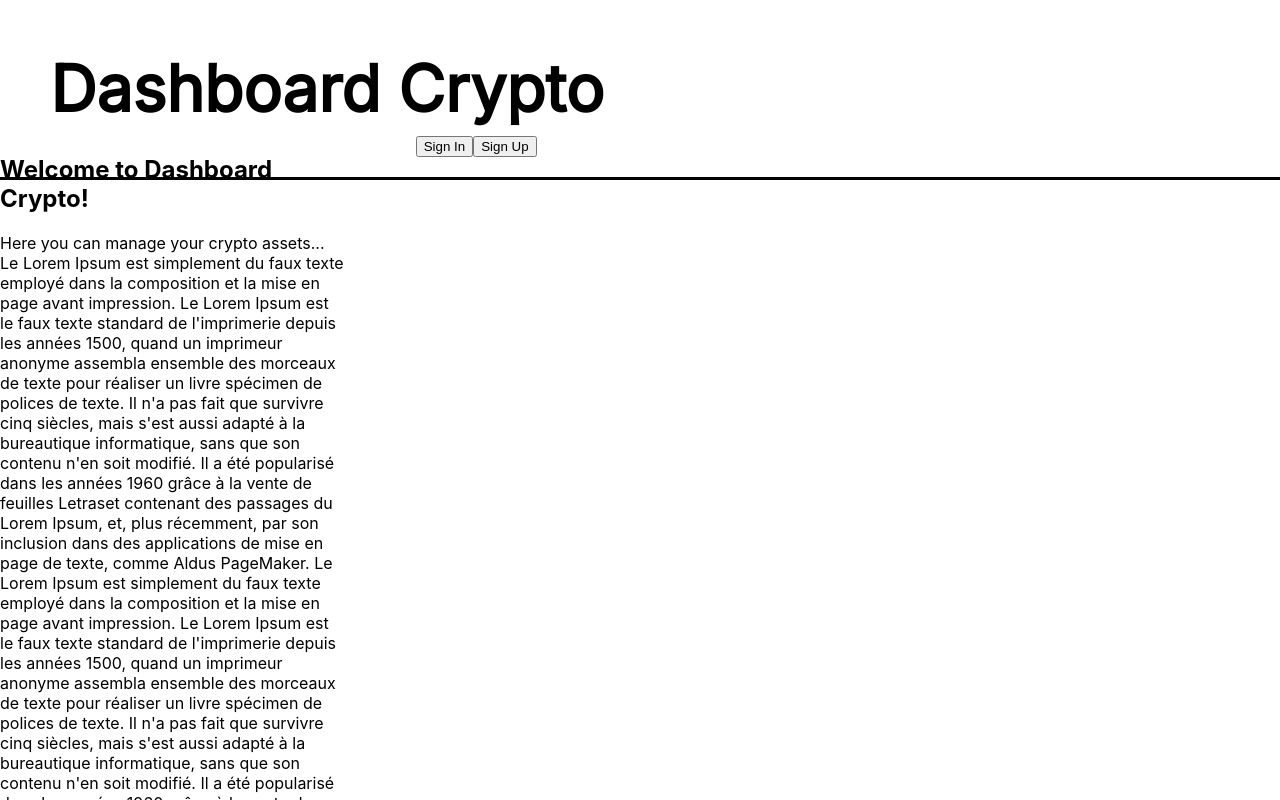
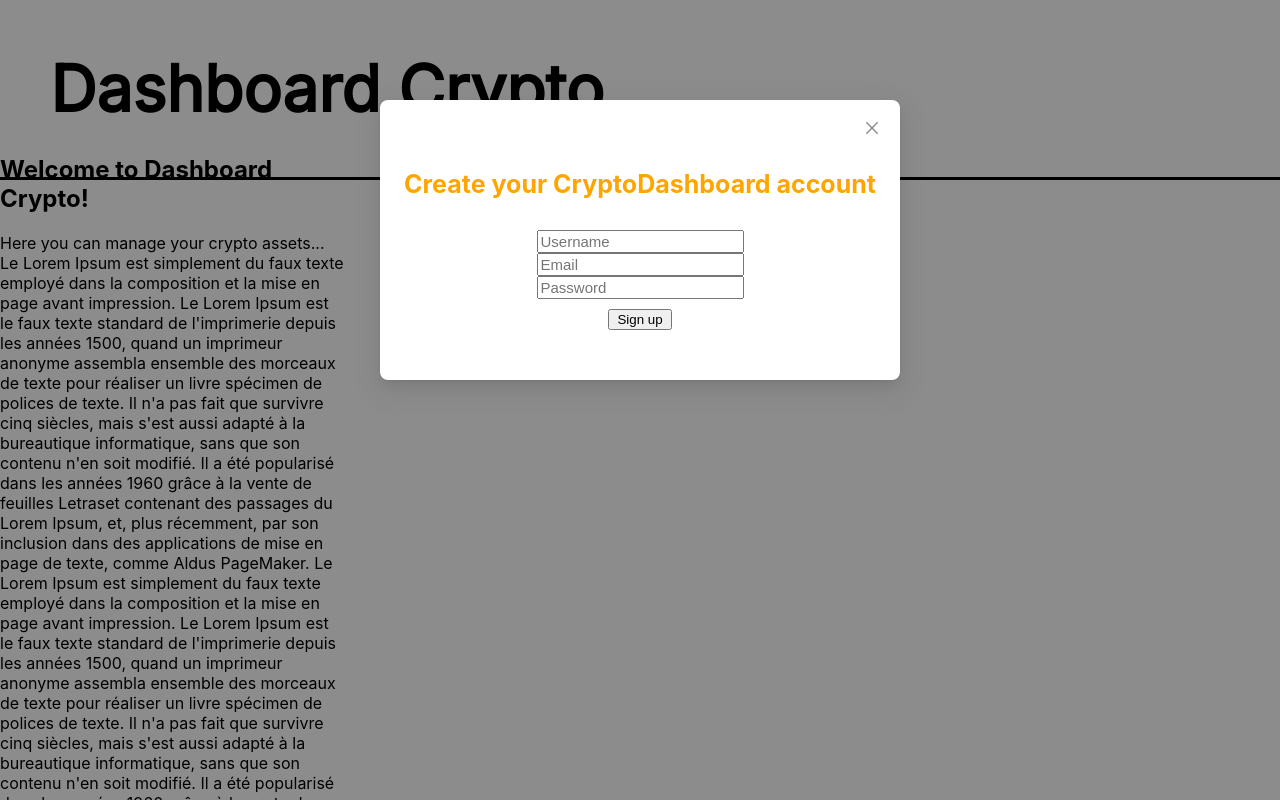
Before and after one commit to Tarek1808/CryptoDashboard-frontend, a Next.js app: page / in a window 1280 px wide. Both pictures are taken after a click on the button "Sign Up". Shown: the top 800 px of the page. Built offline with nearby package versions, Linux system fonts and the light colour scheme.

Commit message:
ajout modale signup

```diff
--- a/components/Login.js
+++ b/components/Login.js
@@ -1,6 +1,20 @@
 import styles from '../styles/Login.module.css';
+import { Modal } from 'antd';
+import SignUp from './SignUp.js';
+import { useState } from 'react';
 
 function Login() {
+
+  const [signUpModalVisible, setSignUpModalVisible] = useState(false);
+
+  const showSignUpModal = () => {
+    setSignUpModalVisible(true);
+  };
+
+  const handleCancelSignUp = () => {
+    setSignUpModalVisible(false);
+  };
+
     return (
         <div className={styles.container}>
             <header className={styles.header}>Dashboard Crypto</header>
@@ -34,9 +48,13 @@ applications de mise en page de texte, comme Aldus PageMaker.
                     <div className={styles.auth}>
 
                         <button onClick={() => console.log("Sign In")}>Sign In</button>
-                        <button onClick={() => console.log("Sign Up")}>Sign Up</button>
+                        <button onClick={() => showSignUpModal()}>Sign Up</button>
                     </div>
                 </div>
+
+                <Modal onCancel={() => handleCancelSignUp()} open={signUpModalVisible} footer={null}>
+                    <SignUp />
+                </Modal>
 
                 <p><a href="http://localhost:3001/">Login</a></p>
                 <p><a href="http://localhost:3001/addWallet">AddWallet</a></p>
--- /dev/null
+++ b/components/SignUp.js
@@ -0,0 +1,39 @@
+import { useState } from 'react';
+import styles from '../styles/SignUp.module.css';
+import { useDispatch, useSelector } from 'react-redux';
+import { login } from '../reducers/user';
+
+function SignUp() {
+    const dispatch = useDispatch()
+    const user = useSelector((state) => state.user.value)
+
+    const [username, setUsername] = useState('');
+    const [email, setEmail] = useState('');
+    const [password, setPassword] = useState('');
+
+    if(user.token) console.log("utilisateur connecté:",user.username)
+
+    const handleSubmit = () => {
+        fetch('http://localhost:3000/users/signup', {
+            method: 'POST',
+            headers: { 'Content-Type': 'application/json' },
+            body: JSON.stringify({ email, username, password }),
+        }).then(response => response.json())
+            .then(data => {
+                console.log("fetch signup :", data)
+                data.result && dispatch(login({ token: data.token, username, email }));
+            });
+    };
+
+    return (
+        <div className={styles.container}>
+            <h3 className={styles.title}>Create your CryptoDashboard account</h3>
+            <input type="text" className={styles.input} onChange={(e) => setUsername(e.target.value)} value={username} placeholder="Username" />
+            <input type="text" className={styles.input} onChange={(e) => setEmail(e.target.value)} value={email} placeholder="Email" />
+            <input type="password" className={styles.input} onChange={(e) => setPassword(e.target.value)} value={password} placeholder="Password" />
+            <button className={styles.button} onClick={() => handleSubmit()}>Sign up</button>
+        </div>
+    );
+}
+
+export default SignUp;
--- a/pages/_app.js
+++ b/pages/_app.js
@@ -1,14 +1,22 @@
 import '../styles/globals.css';
 import Head from 'next/head';
 
+import { Provider } from 'react-redux';
+import { configureStore } from '@reduxjs/toolkit';
+import user from '../reducers/user';
+
+const store = configureStore({
+  reducer: { user },
+});
+
 function App({ Component, pageProps }) {
   return (
-    <>
+    <Provider store={store} >
       <Head>
-        <title>Next.js App</title>
+        <title>CryptoDashboard</title>
       </Head>
       <Component {...pageProps} />
-    </>
+    </Provider>
   );
 }
 
--- /dev/null
+++ b/reducers/user.js
@@ -0,0 +1,25 @@
+import { createSlice } from '@reduxjs/toolkit';
+
+const initialState = {
+  value: { token: null, username: null, email: null },
+};
+
+export const userSlice = createSlice({
+  name: 'user',
+  initialState,
+  reducers: {
+    login: (state, action) => {
+      state.value.token = action.payload.token;
+      state.value.username = action.payload.username;
+      state.value.email = action.payload.email;
+    },
+    logout: (state) => {
+      state.value.token = null;
+      state.value.username = null;
+      state.value.email = null;
+    },
+  },
+});
+
+export const { login, logout } = userSlice.actions;
+export default userSlice.reducer;
--- /dev/null
+++ b/styles/SignUp.module.css
@@ -0,0 +1,23 @@
+
+.container {
+    display: flex;
+    flex-direction: column;
+    align-items: center;
+    justify-content: center;
+    height: 30vh;
+    text-align: center;
+  }
+
+.title {
+    font-size:25px;
+    color:orange;
+}
+
+.input {
+    font-size: 15px;
+}
+
+.button {
+    margin: 10px;
+    width: 5vw;
+}
```
Also changed, not shown: package.json (+7 -1 lines), 1 other file (tests, documents, lock files or other folders). Lines whose indentation alone changed are shown as unchanged.
